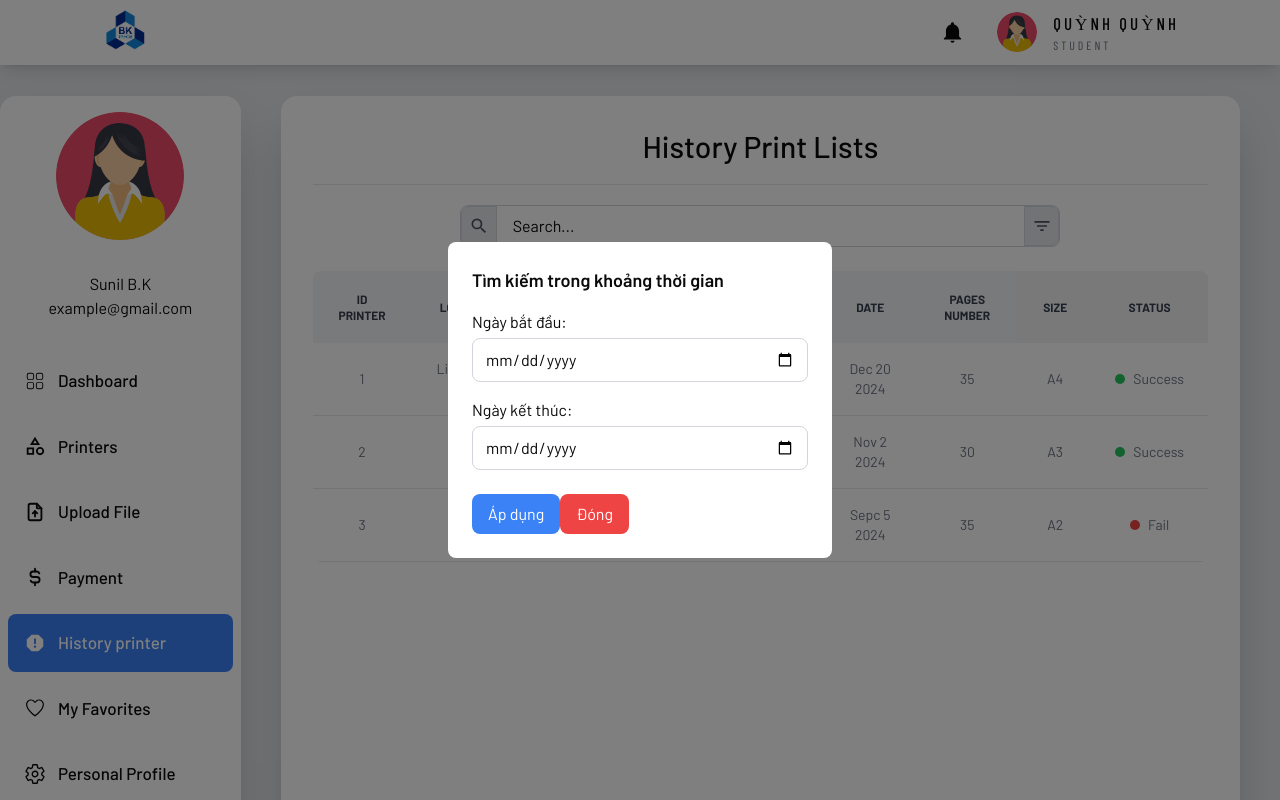
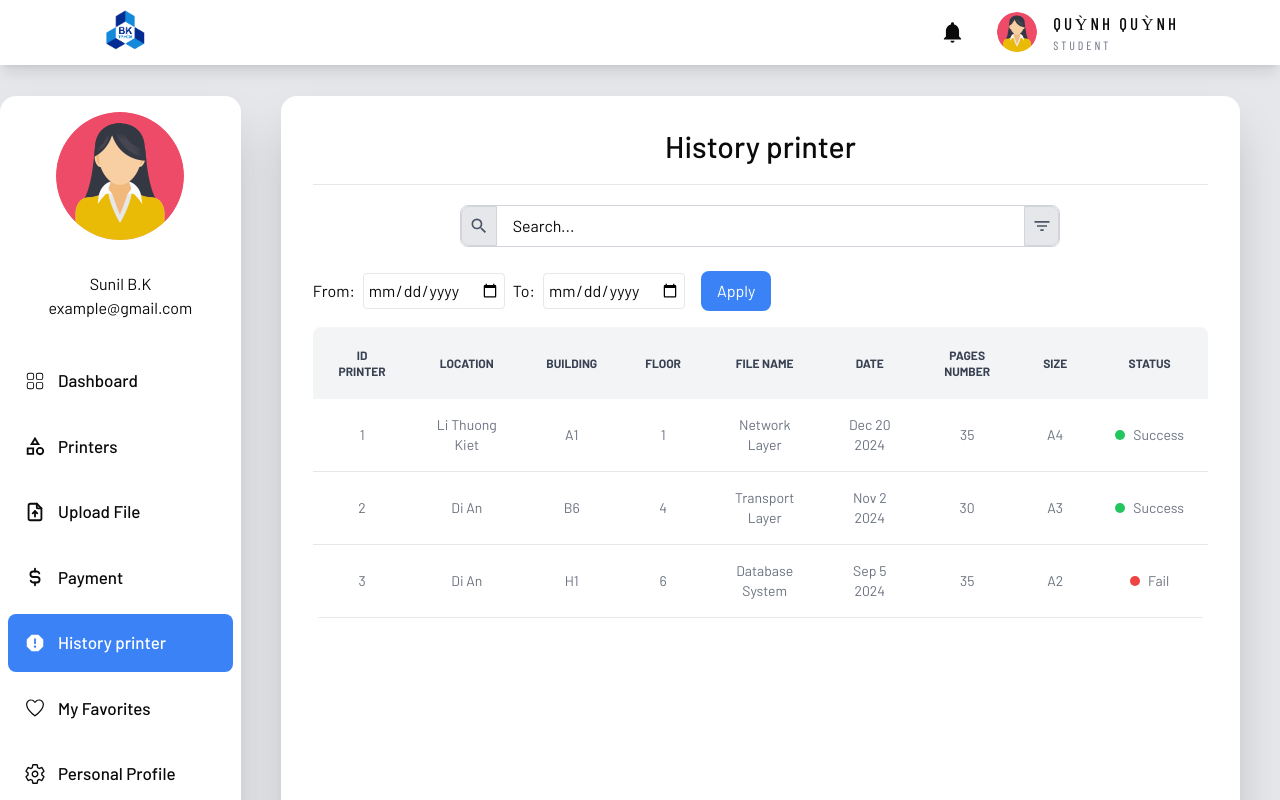
Before and after one commit to shinsodev/FE-SSPS, a React (Vite) app: page /studentreport in a window 1280 px wide. Both pictures are taken after a click on the element 1041 px from the left and 226 px from the top of the page. Shown: the top 800 px of the page. Built offline with nearby package versions, Linux system fonts and the light colour scheme; a web font is replaced by a local one.

Commit message:
add Student report

```diff
--- a/src/pages/Sidebar/Report.jsx
+++ b/src/pages/Sidebar/Report.jsx
@@ -1,12 +1,10 @@
-import { NavLink } from "react-router-dom";
-
 import React, { useState, useRef } from "react";
 import { MdSearch, MdFilterList } from 'react-icons/md';
 
 const initialData = [
     { id: 1, location: "Li Thuong Kiet", building: "A1", floor: 1, fileName: "Network layer", date: "Dec 20 2024", pages: 35, size: "A4", status: "Success" },
     { id: 2, location: "Di An", building: "B6", floor: 4, fileName: "Transport layer", date: "Nov 2 2024", pages: 30, size: "A3", status: "Success" },
-    { id: 3, location: "Di An", building: "H1", floor: 6, fileName: "Database systerm", date: "Sepc 5 2024", pages: 35, size: "A2", status: "Fail" },
+    { id: 3, location: "Di An", building: "H1", floor: 6, fileName: "Database system", date: "Sep 5 2024", pages: 35, size: "A2", status: "Fail" },
 ];
 
 const Report = () => {
@@ -15,6 +13,10 @@ const Report = () => {
     const [searchTerm, setSearchTerm] = useState("");
     const [filteredData, setFilteredData] = useState(initialData);
     const [isModalOpen, setIsModalOpen] = useState(false);
+
+    const [startDate, setStartDate] = useState('');
+    const [endDate, setEndDate] = useState('');
+    const [isFilterVisible, setIsFilterVisible] = useState(false); // State to control filter visibility
 
     const handleSearch = (event) => {
         const value = event.target.value.toLowerCase();
@@ -36,22 +38,30 @@ const Report = () => {
 
     const handleIconClick = () => {
         if (inputRef.current) {
-            inputRef.current.focus(); // Focus the input when the icon is clicked
+            inputRef.current.focus();
         }
     };
 
     const handleFilterClick = () => {
-        setIsModalOpen(true); // Open the modal when the filter icon is clicked
+        setIsFilterVisible(true); // Show filter fields when filter button is clicked
     };
 
     const handleCloseModal = () => {
-        setIsModalOpen(false); // Close the modal
+        setIsModalOpen(false);
     };
 
     const handleApplyFilter = () => {
-        // Add your filter application logic here
-        console.log('Filter applied');
-        handleCloseModal();
+        // Filter logic based on date range
+        const filtered = initialData.filter(item => {
+            const itemDate = new Date(item.date);
+            return (
+                (!startDate || itemDate >= new Date(startDate)) &&
+                (!endDate || itemDate <= new Date(endDate))
+            );
+        });
+
+        setFilteredData(filtered);
+        setIsFilterVisible(false); // Hide filter fields after applying
     };
 
     return (
@@ -61,72 +71,57 @@ const Report = () => {
             </div>
             <hr className="my-5" />
 
-
             <div className="flex justify-center mb-6">
                 <div className="flex items-center border border-gray-300 rounded-lg w-full max-w-[600px] group">
-                    {/* Search Icon Container */}
                     <div
                         className="flex items-center justify-center w-10 h-10 bg-gray-200 rounded-l-lg border border-gray-300 group-focus-within:border-blue-400 transition-colors duration-200 ease-in-out cursor-pointer"
-                        onClick={handleIconClick} // Focus input on search icon click
+                        onClick={handleIconClick}
                     >
                         <MdSearch className="w-5 h-5 text-gray-600" />
                     </div>
-                    {/* Search Input */}
                     <input
                         type="text"
                         value={searchTerm}
                         onChange={handleSearch}
                         placeholder="Search..."
-                        ref={inputRef} // Attach the ref to the input
-                        className="px-4 py-2 w-full rounded-r-lg focus:outline-none focus:ring-2 focus:ring-blue-400" // Right rounded for seamless integration with the icons
+                        ref={inputRef}
+                        className="px-4 py-2 w-full rounded-r-lg focus:outline-none focus:ring-2 focus:ring-blue-400"
                     />
-                    {/* Filter Icon Container */}
                     <div
                         className="flex items-center justify-center w-10 h-10 bg-gray-200 rounded-r-lg border border-gray-300 transition-colors duration-200 ease-in-out cursor-pointer"
-                        onClick={handleFilterClick} // Open modal on filter icon click
+                        onClick={handleFilterClick}
                     >
                         <MdFilterList className="w-5 h-5 text-gray-600" />
                     </div>
                 </div>
+            </div>
 
-                {/* Modal */}
-                {isModalOpen && (
-                    <div className="fixed inset-0 flex items-center justify-center bg-black bg-opacity-50 z-50">
-                        <div className="bg-white rounded-lg p-6 w-96">
-                            <h2 className="text-lg font-semibold mb-4">Tìm kiếm trong khoảng thời gian</h2>
+            {/* Date filter fields */}
+            {isFilterVisible && (
                 <div className="mb-4">
-                                <label className="block mb-1">Ngày bắt đầu:</label>
+                    <label className="mr-2">From:</label>
                     <input
                         type="date"
-                                    className="border border-gray-300 rounded-lg px-3 py-2 w-full"
+                        value={startDate}
+                        onChange={(e) => setStartDate(e.target.value)}
+                        className="border p-1 rounded"
                     />
-                            </div>
-                            <div className="mb-4">
-                                <label className="block mb-1">Ngày kết thúc:</label>
+                    <label className="mx-2">To:</label>
                     <input
                         type="date"
-                                    className="border border-gray-300 rounded-lg px-3 py-2 w-full"
+                        value={endDate}
+                        onChange={(e) => setEndDate(e.target.value)}
+                        className="border p-1 rounded"
                     />
-                            </div>
                     <button
                         onClick={handleApplyFilter}
-                                className="bg-blue-500 text-white px-4 py-2 rounded-lg hover:bg-blue-600"
+                        className="bg-blue-500 text-white px-4 py-2 ml-4 rounded-lg hover:bg-blue-600"
                     >
                         Áp dụng
                     </button>
-                            <button
-                                onClick={handleCloseModal}
-                                className="mt-2 text-white bg-red-500 hover:bg-red-600 px-4 py-2 rounded-lg" // Changed to red
-                            >
-                                Đóng
-                            </button>
-                        </div>
                 </div>
             )}
-            </div>
 
-
-            {/* list */}
             <div className="relative overflow-x-auto rounded-lg">
                 <table className="w-full text-sm text-left rtl:text-right text-gray-500">
                     <thead className="text-xs text-gray-700 uppercase bg-gray-100">
@@ -176,4 +171,4 @@ const Report = () => {
     );
 };
 
-export default Report
+export default Report;
--- a/src/pages/Sidebar/StudentReport.jsx
+++ b/src/pages/Sidebar/StudentReport.jsx
@@ -1,12 +1,10 @@
-import { NavLink } from "react-router-dom";
-
 import React, { useState, useRef } from "react";
 import { MdSearch, MdFilterList } from 'react-icons/md';
 
 const initialData = [
     { id: 1, location: "Li Thuong Kiet", building: "A1", floor: 1, fileName: "Network layer", date: "Dec 20 2024", pages: 35, size: "A4", status: "Success" },
     { id: 2, location: "Di An", building: "B6", floor: 4, fileName: "Transport layer", date: "Nov 2 2024", pages: 30, size: "A3", status: "Success" },
-    { id: 3, location: "Di An", building: "H1", floor: 6, fileName: "Database systerm", date: "Sepc 5 2024", pages: 35, size: "A2", status: "Fail" },
+    { id: 3, location: "Di An", building: "H1", floor: 6, fileName: "Database system", date: "Sep 5 2024", pages: 35, size: "A2", status: "Fail" },
 ];
 
 const StudentReport = () => {
@@ -15,6 +13,10 @@ const StudentReport = () => {
     const [searchTerm, setSearchTerm] = useState("");
     const [filteredData, setFilteredData] = useState(initialData);
     const [isModalOpen, setIsModalOpen] = useState(false);
+
+    const [startDate, setStartDate] = useState('');
+    const [endDate, setEndDate] = useState('');
+    const [isFilterVisible, setIsFilterVisible] = useState(false); // State to control filter visibility
 
     const handleSearch = (event) => {
         const value = event.target.value.toLowerCase();
@@ -41,7 +43,7 @@ const StudentReport = () => {
     };
 
     const handleFilterClick = () => {
-        setIsModalOpen(true);
+        setIsFilterVisible(true); // Show filter fields when filter button is clicked
     };
 
     const handleCloseModal = () => {
@@ -49,84 +51,77 @@ const StudentReport = () => {
     };
 
     const handleApplyFilter = () => {
-        // Add your filter application logic here
-        console.log('Filter applied');
-        handleCloseModal();
+        // Filter logic based on date range
+        const filtered = initialData.filter(item => {
+            const itemDate = new Date(item.date);
+            return (
+                (!startDate || itemDate >= new Date(startDate)) &&
+                (!endDate || itemDate <= new Date(endDate))
+            );
+        });
+
+        setFilteredData(filtered);
+        setIsFilterVisible(false); // Hide filter fields after applying
     };
 
     return (
         <section className="p-8">
             <div>
-                <h2 className="font-medium text-3xl text-center">History Print Lists</h2>
+                <h2 className="font-medium text-3xl text-center">History printer</h2>
             </div>
             <hr className="my-5" />
 
-
             <div className="flex justify-center mb-6">
                 <div className="flex items-center border border-gray-300 rounded-lg w-full max-w-[600px] group">
-                    {/* Search Icon Container */}
                     <div
                         className="flex items-center justify-center w-10 h-10 bg-gray-200 rounded-l-lg border border-gray-300 group-focus-within:border-blue-400 transition-colors duration-200 ease-in-out cursor-pointer"
-                        onClick={handleIconClick} // Focus input on search icon click
+                        onClick={handleIconClick}
                     >
                         <MdSearch className="w-5 h-5 text-gray-600" />
                     </div>
-                    {/* Search Input */}
                     <input
                         type="text"
                         value={searchTerm}
                         onChange={handleSearch}
                         placeholder="Search..."
-                        ref={inputRef} // Attach the ref to the input
-                        className="px-4 py-2 w-full rounded-r-lg focus:outline-none focus:ring-2 focus:ring-blue-400" // Right rounded for seamless integration with the icons
+                        ref={inputRef}
+                        className="px-4 py-2 w-full rounded-r-lg focus:outline-none focus:ring-2 focus:ring-blue-400"
                     />
-                    {/* Filter Icon Container */}
                     <div
                         className="flex items-center justify-center w-10 h-10 bg-gray-200 rounded-r-lg border border-gray-300 transition-colors duration-200 ease-in-out cursor-pointer"
-                        onClick={handleFilterClick} // Open modal on filter icon click
+                        onClick={handleFilterClick}
                     >
                         <MdFilterList className="w-5 h-5 text-gray-600" />
                     </div>
                 </div>
+            </div>
 
-                {/* Modal */}
-                {isModalOpen && (
-                    <div className="fixed inset-0 flex items-center justify-center bg-black bg-opacity-50 z-50">
-                        <div className="bg-white rounded-lg p-6 w-96">
-                            <h2 className="text-lg font-semibold mb-4">Tìm kiếm trong khoảng thời gian</h2>
+            {/* Date filter fields */}
+            {isFilterVisible && (
                 <div className="mb-4">
-                                <label className="block mb-1">Ngày bắt đầu:</label>
+                    <label className="mr-2">From:</label>
                     <input
                         type="date"
-                                    className="border border-gray-300 rounded-lg px-3 py-2 w-full"
+                        value={startDate}
+                        onChange={(e) => setStartDate(e.target.value)}
+                        className="border p-1 rounded"
                     />
-                            </div>
-                            <div className="mb-4">
-                                <label className="block mb-1">Ngày kết thúc:</label>
+                    <label className="mx-2">To:</label>
                     <input
                         type="date"
-                                    className="border border-gray-300 rounded-lg px-3 py-2 w-full"
+                        value={endDate}
+                        onChange={(e) => setEndDate(e.target.value)}
+                        className="border p-1 rounded"
                     />
-                            </div>
                     <button
                         onClick={handleApplyFilter}
-                                className="bg-blue-500 text-white px-4 py-2 rounded-lg hover:bg-blue-600"
+                        className="bg-blue-500 text-white px-4 py-2 ml-4 rounded-lg hover:bg-blue-600"
                     >
-                                Áp dụng
-                            </button>
-                            <button
-                                onClick={handleCloseModal}
-                                className="mt-2 text-white bg-red-500 hover:bg-red-600 px-4 py-2 rounded-lg" // Changed to red
-                            >
-                                Đóng
+                        Apply
                     </button>
                 </div>
-                    </div>
             )}
-            </div>
 
-
-            {/* list */}
             <div className="relative overflow-x-auto rounded-lg">
                 <table className="w-full text-sm text-left rtl:text-right text-gray-500">
                     <thead className="text-xs text-gray-700 uppercase bg-gray-100">
```
Lines whose indentation alone changed are shown as unchanged.
